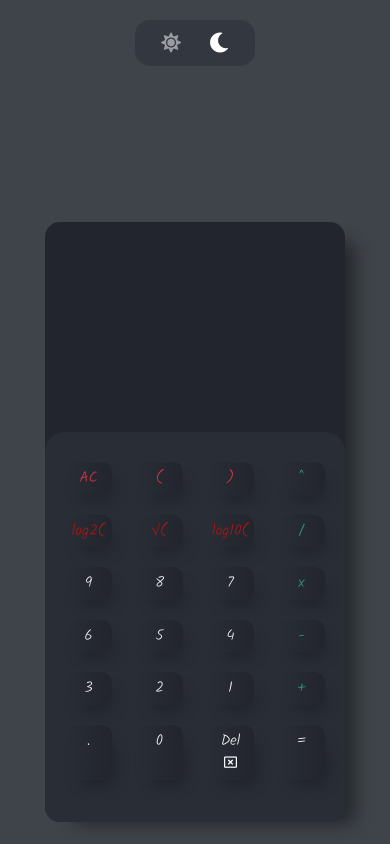
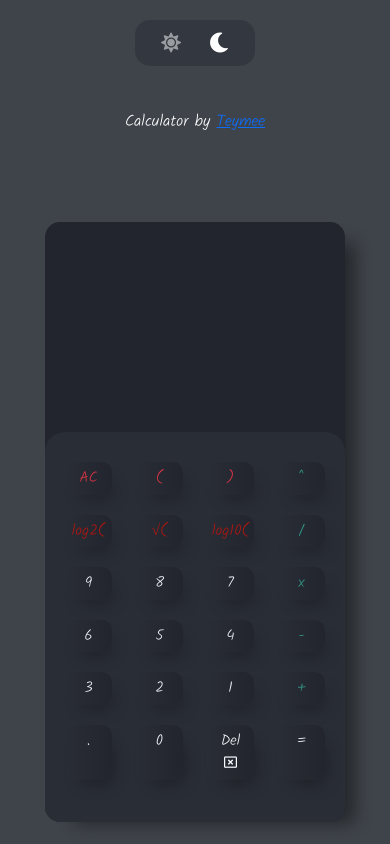
Before and after one commit to teymee/Javacript-Calculator, a PHP site: page / in a window 390 px wide. Run offline with PHP 8.4, Linux system fonts and the light colour scheme.

Commit message:
Created by

```diff
--- a/index.html
+++ b/index.html
@@ -89,8 +89,9 @@
             </div>
 
         </div>
+
     </div>
-
+    <div class="created-text">Calculator by <a href="https://teymee-cinema.vercel.app/">Teymee</a> </div>
 
     <script src="https://cdn.jsdelivr.net/npm/bootstrap@5.0.0-beta3/dist/js/bootstrap.bundle.min.js" integrity="sha384-JEW9xMcG8R+pH31jmWH6WWP0WintQrMb4s7ZOdauHnUtxwoG2vI5DkLtS3qm9Ekf" crossorigin="anonymous"></script>
     <script src="javascript.js"></script>
--- a/javascript.js
+++ b/javascript.js
@@ -124,6 +124,8 @@
         finalInputs = [];
       }
 
+
+
       if (finalInputs.length > 0 && input !== "AC") {
         class Number {
           constructor(number) {
--- a/style.css
+++ b/style.css
@@ -120,7 +120,21 @@
     padding: 6px 6px !important;
 }
 
+.created-text{
+text-align: center;
+color:  white;
+position: absolute;
+bottom: 0;
+left: 50%;
+transform: translate(-50%);
+padding-bottom: 20px;
+}
 
+.light .created-text{
+    text-align: center;
+    color: black;
+    font-weight: bold;
+    }
 
 
 .num{
@@ -217,4 +231,20 @@
         font-size: 15px;
     }
 
+    .created-text{
+        text-align: center;
+        color:  white;
+        position: absolute;
+        top: 13%;
+        left: 50%;
+        transform: translate(-50%);
+        padding-bottom: 20px;
+        }
+
+        .light .created-text{
+            text-align: center;
+            color: black;
+            font-weight: lighter;
+            }
+
 }
```
Also changed, not shown: Screenshot 2022-01-14 084019.png (added), Screenshot 2022-01-14 084211.png (added), Screenshot 2022-01-14 084235.png (added).
